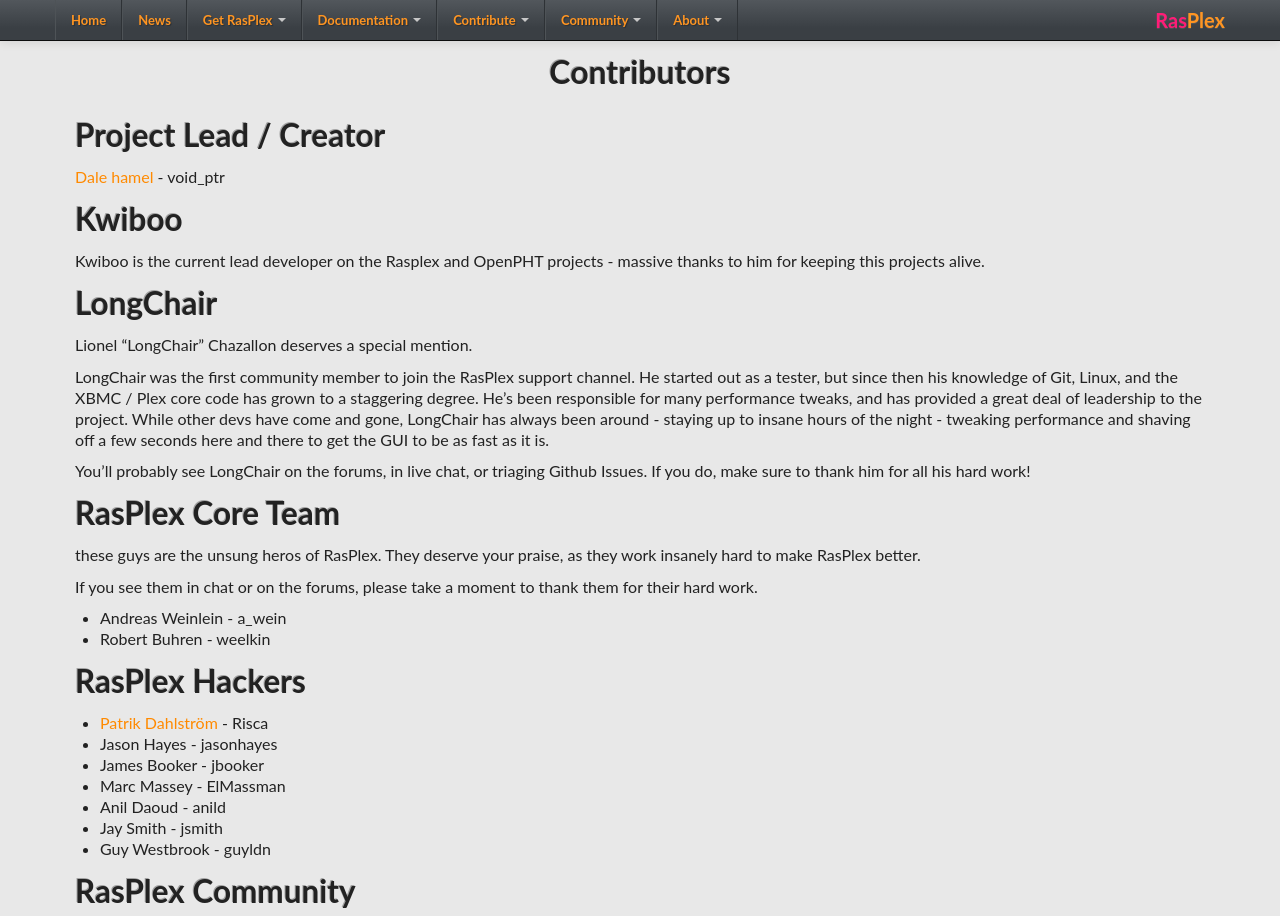
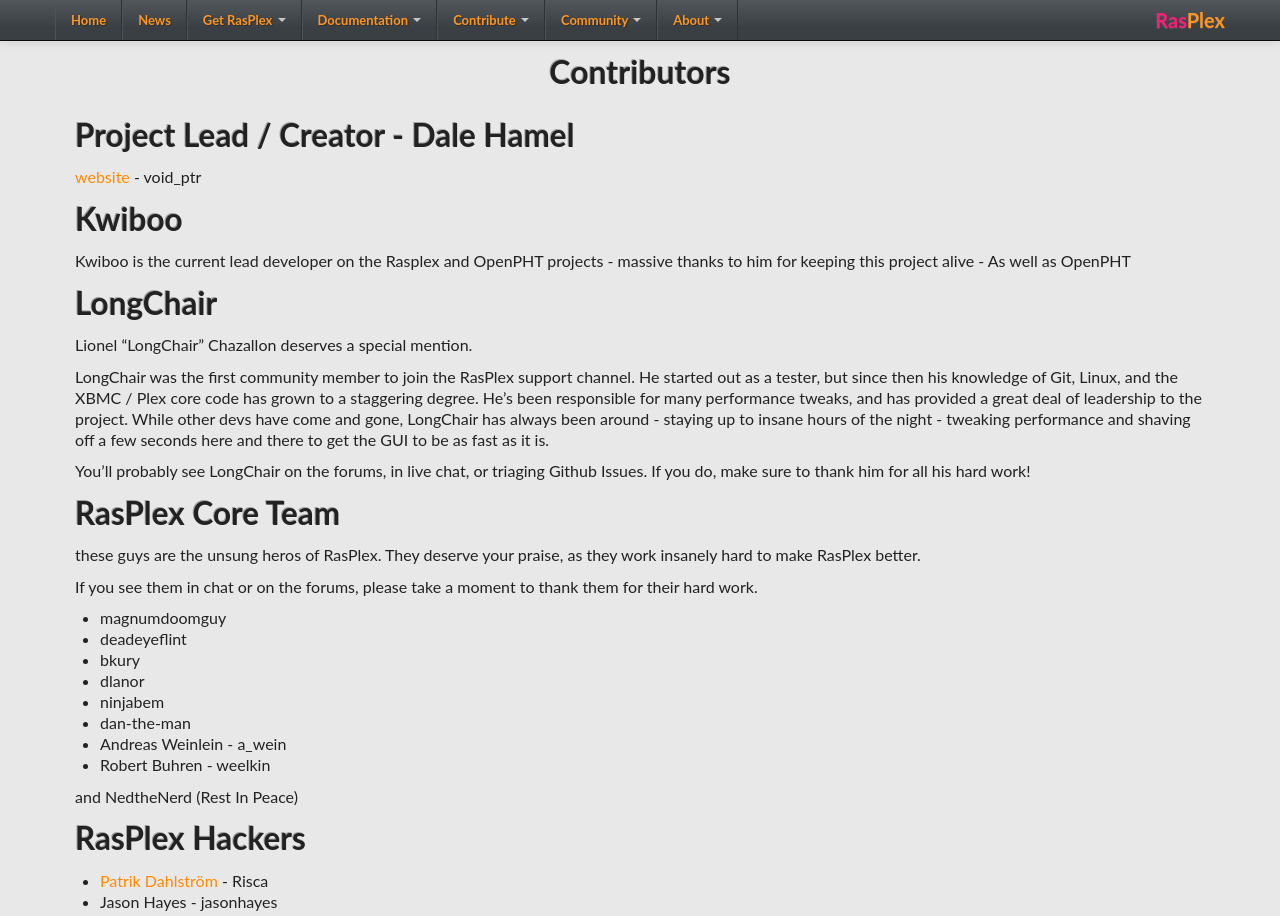
Before and after one commit to RasPlex/RasPlex.github.io, a Jekyll site: the page built from contribute/contributor-list.md, in a window 1280 px wide and 1400 px high. Shown: the top 916 px of the window. Built offline with Jekyll 4.4.1, drawn with Linux system fonts in a browser that asks for light colours; nearby versions of some CDN libraries; some of the changed text lies outside the part shown.

Commit message:
update contributer

```diff
--- a/contribute/contributor-list.md
+++ b/contribute/contributor-list.md
@@ -6,14 +6,14 @@
 
 ---
 
-## Project Lead / Creator
+## Project Lead / Creator -  Dale Hamel
 
-<a href="http://blog.srvthe.net" target="_blank">Dale hamel</a> - void_ptr
+<a href="http://blog.srvthe.net" target="_blank">website</a> - void_ptr
 
 ## Kwiboo
 
 Kwiboo is the current lead developer on the Rasplex and OpenPHT projects - massive thanks to him for keeping
-this projects alive.
+this project alive - As well as OpenPHT
 
 
 ## LongChair
@@ -31,8 +31,16 @@
 
 If you see them in chat or on the forums, please take a moment to thank them for their hard work.
 
++ magnumdoomguy
++ deadeyeflint
++ bkury
++ dlanor
++ ninjabem
++ dan-the-man
 + Andreas Weinlein - a_wein
 + Robert Buhren - weelkin
+
+and NedtheNerd (Rest In Peace)
 
 
 ## RasPlex Hackers
@@ -53,7 +61,8 @@
 
 ## Special Thanks
 
-+ <a href="http://openelec.tv/" target="_blank">The entire OpenELEC team</a> - For the platform that RasPlex runs on
++ <a href="http://libreelec.tv/" target="_blank">The entire LibreELEC team</a> - For the platform that RasPlex currently runs on
++ <a href="http://openelec.tv/" target="_blank">The entire OpenELEC team</a> - For the platform that RasPlex originally ran on
 + <a href="http://xbmc.org/" target="_blank"> The entire XBMC team </a>- For their hard work porting XBMC to the Raspberry Pi.
 + Tobias Hieta - For maintaining PlexHT
 + <a href="https://www.plex.tv" target="_blank">Elan Feingold</a> - For creating Plex.
```
